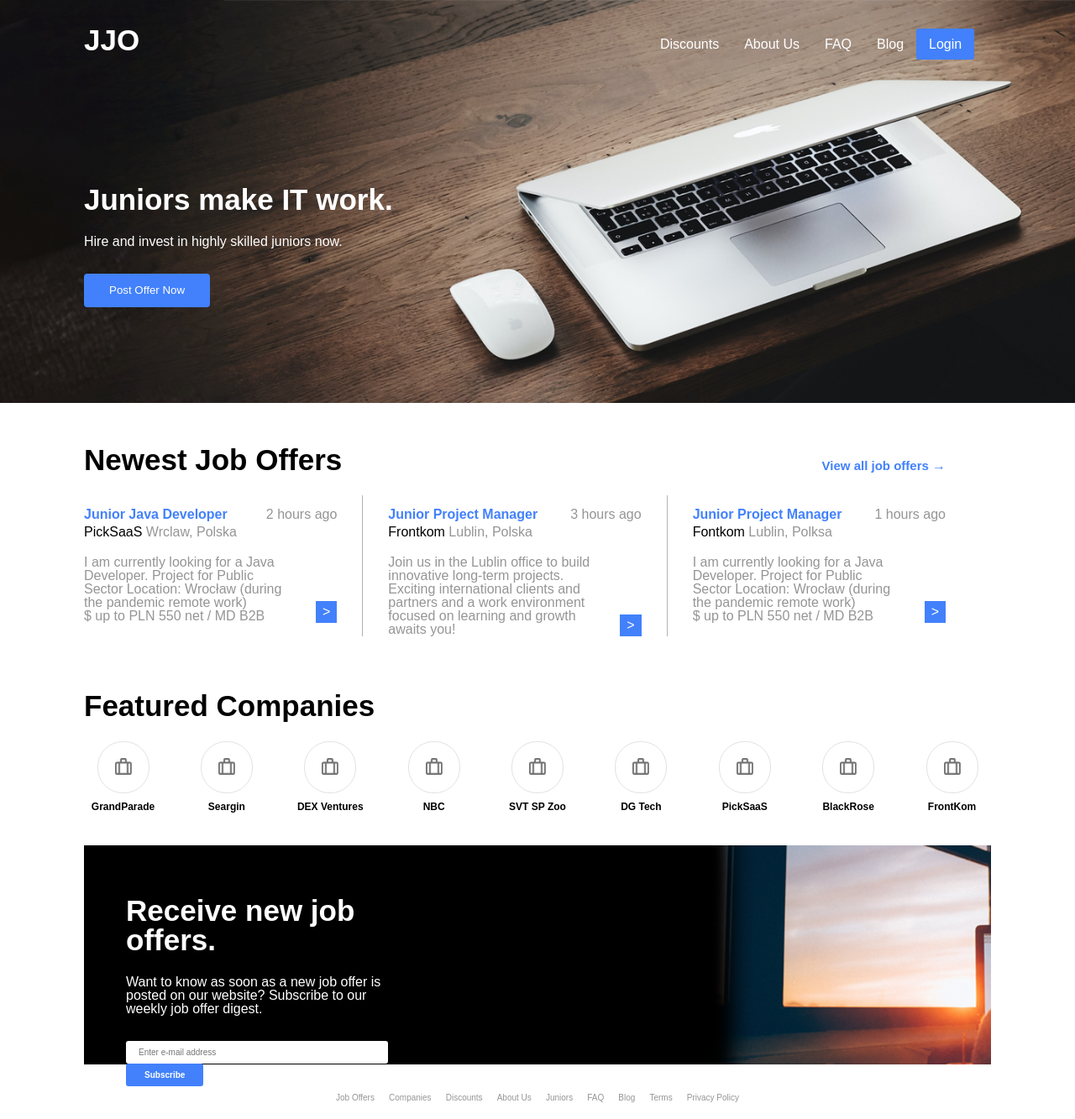
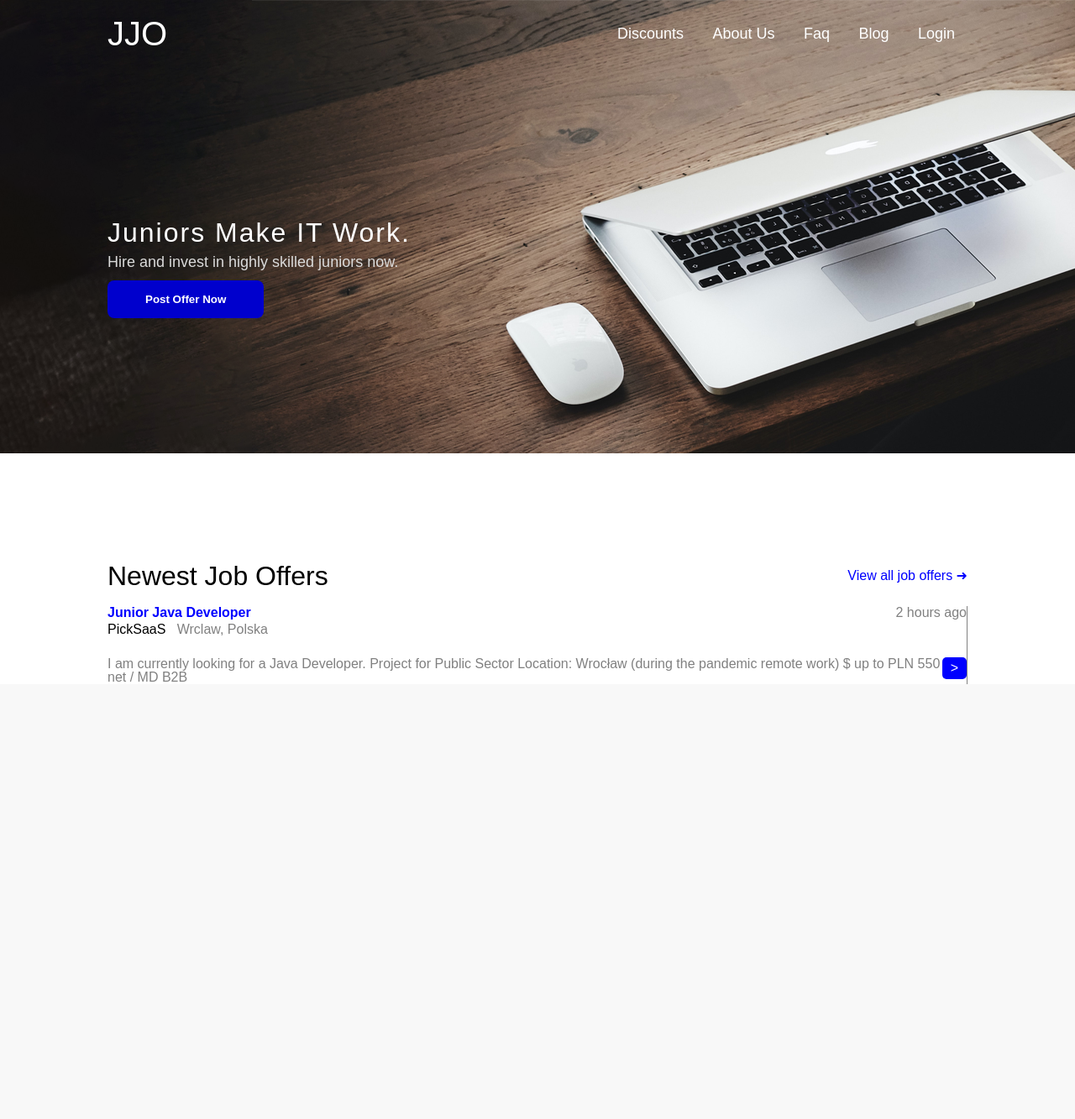
Before and after one commit to Douaa19/Cours, a PHP site: page / in a window 1280 px wide. Shown: the whole page at 84% size. After the commit the page ends 815 px from the top, so only its background shows below. Run offline with PHP 8.4, Linux system fonts and the light colour scheme.

Commit message:
RemodulerLaPageJJo

```diff
--- a/JJO Project/Assets/index.html
+++ b/JJO Project/Assets/index.html
@@ -1,221 +1,73 @@
 <!DOCTYPE html>
 <html lang="en">
 <head>
-    <link rel="stylesheet" href="./normalize/normalize.css">
+    <link rel="stylesheet" href="normalize/normalize.css">
     <link rel="stylesheet" href="style.css">
-    <meta name="description" content="">
+    <meta name="description" content="JJO">
     <meta charset="UTF-8">
+    <meta http-equiv="X-UA-Compatible" content="IE=edge">
     <meta name="viewport" content="width=device-width, initial-scale=1.0">
-    <title>JJO</title>
+    <title>Page d'accueil JJO</title>
 </head>
 <body>
-    <header>
-        <div class="tw">
-            <div class="ln">
-                <div class="logo">
-                    <h1 class="h1">JJO</h1>
-                </div>
-                <div class="nav">
-                    <ul>
-                        <li><a href="#" class="di">Discounts</a></li>
-                        <li><a href="#" class="ab">About Us</a></li>
-                        <li><a href="#" class="faq">FAQ</a></li>
-                        <li><a href="#" class="blo">Blog</a></li>
-                        <li><a href="#" class="log">Login</a></li>
+
+    <div class="header">
+        <div class="header-head">
+            <div class="container">
+                <div class="hd-stl">
+                    <div class="logo">
+                        <h1>jjo</h1>
+                    </div>
+                    <ul class="nav">
+                        <li><a href="#">discounts</a></a></li>
+                        <li><a href="#">about us</a></a></li>
+                        <li><a href="#">faq</a></a></li>
+                        <li><a href="#">blog</a></a></li>
+                        <li><a href="#">login</a></a></li>
                     </ul>
                 </div>
             </div>
-            <div class="desc">
-                <div class="h1">
-                    <h1 class="h1">Juniors make IT work.</h1>
-                </div>
-                <div class="p1">
-                    <p>Hire and invest in highly skilled juniors now.</p>
-                </div>
-
-                    <button class="post" type="button">Post Offer Now</button>
-
+        </div><!-- End header head -->
+        <div class="container">
+            <div class="header-body">
+                <h2>Juniors make IT work.</h2>
+                <p>
+                    Hire and invest in highly skilled juniors now.
+                </p>
+                <button>post offer now</button>
             </div>
         </div>
-    </header>
-    <section>
-        <div class="tw1">
-            <div class="bar">
-                <h1 class="hs">Newest Job Offers</h1>
-                <div class="view">
-                    <a href="#" class="V">View all job offers </a>
-                    <a href="#" class="flech">→</a>
-                </div>
-            </div>
-            <div class="g">
-                    <div class="jp">
-                        <div class="smalhead">
-                            <div class="container">
-                                <div class="h3">
-                                    <h3>Junior Java Developer</h3>
-                                </div>
-                                <div class="hours">
-                                <p>2 hours ago</p>
-                                </div>
-                            </div>
-                            <div class="h4">
-                                <h4>PickSaaS&nbsp;</h4>
-                                <div class="place">
-                                    <h4>Wrclaw, Polska</h4>
-                                </div>
-                            </div>
-                        </div>
-                        <div class="pf">
-                            <p class="p">I am currently looking for a Java Developer. Project for Public Sector Location: Wrocław (during the pandemic remote work) <br>
-                                $ up to PLN 550 net / MD B2B</p>
-                            <div class="f">
-                                <p>></p>
-                            </div>
-                        </div>
+    </div> <!-- End header -->
+    <div class="section">
+        <div class="container">
+            <div class="header-section">
+                <h2>Newest Job Offers</h2>
+                <p>View all job offers ➜</p>
+            </div> <!-- End header-section -->
+            <div class="box">
+                <div class="main">
+                    <div class="header-main">
+                        <h3>Junior Java Developer</h3>
+                        <p>2 hours ago</p>
                     </div>
-                    <div class="jp1">
-                        <div class="smalhead">
-                            <div class="container">
-                                <div class="h3">
-                                    <h3>Junior Project Manager</h3>
-                                </div>
-                                <div class="hours">
-                                <p>3 hours ago</p>
-                                </div>
-                            </div>
-                            <div class="h4">
-                                <h4>Frontkom&nbsp;</h4>
-                                <div class="place">
-                                    <h4>Lublin, Polska</h4>
-                                </div>
-                            </div>
-                        </div>
-                        <div class="pf">
-                            <div class="pf1">
-                                <p class="p2">Join us in the Lublin office to build innovative long-term projects. Exciting international clients and partners and a work environment focused on learning and growth awaits you!
-                                </p>
-                                <div class="f">
-                                    <p>></p>
-                                </div>
-                            </div>
-                        </div>
+                </div> <!-- End main -->
+                <div class="smal-header-main">
+                    <div class="place">
+                        PickSaaS&nbsp;&nbsp;&nbsp;
                     </div>
-                <div class="jp2">
-                    <div class="smalhead">
-                        <div class="container">
-                            <div class="h3">
-                                <h3>Junior Project Manager</h3>
-                            </div>
-                            <div class="hours">
-                            <p>1 hours ago</p>
-                            </div>
-                        </div>
-                        <div class="h4">
-                            <h4>Fontkom&nbsp;</h4>
-                            <div class="place">
-                                <h4>Lublin, Polksa</h4>
-                            </div>
-                        </div>
+                    <div class="place-city">
+                        Wrclaw, Polska
                     </div>
-                    <div class="pf">
-                        <p class="p">I am currently looking for a Java Developer. Project for Public Sector Location: Wrocław (during the pandemic remote work)<br>
-                            $ up to PLN 550 net / MD B2B</p>
-                        <div class="f">
-                            <p>></p>
-                        </div>
+                </div> <!-- End smal-header-main -->
+                <div class="text-main">
+                    <p>I am currently looking for a Java Developer. Project for Public Sector Location: Wrocław (during the pandemic remote work)
+                        $ up to PLN 550 net / MD B2B</p>
+                    <div class="flech-main">
+                        <p>></p>
                     </div>
-                </div>
-            </div>
+                </div> <!-- End taxt-main -->
+            </div> <!-- End box -->
         </div>
-        <div class="tw2">
-            <div class="h">
-                <h1>Featured Companies</h1>
-            </div>
-            <div class="icones">
-                <div class="iandp">
-                    <div class="icone">
-                        <img src="./images/icon-briefcase.png" alt="icon-briefcase" class="i">
-                    </div>
-                        <p class="pi">GrandParade</p>
-                </div>
-                <div class="iandp">
-                    <div class="icone">
-                        <img src="./images/icon-briefcase.png" alt="icon-briefcase" class="i">
-                    </div>
-                        <p class="pi">Seargin</p>
-                </div>
-                <div class="iandp">
-                    <div class="icone">
-                        <img src="./images/icon-briefcase.png" alt="icon-briefcase" class="i">
-                    </div>
-                        <p class="pi">DEX Ventures</p>
-                </div>
-                <div class="iandp">
-                    <div class="icone">
-                        <img src="./images/icon-briefcase.png" alt="icon-briefcase" class="i">
-                    </div>
-                        <p class="pi">NBC</p>
-                </div>
-                <div class="iandp">
-                    <div class="icone">
-                        <img src="./images/icon-briefcase.png" alt="icon-briefcase" class="i">
-                    </div>
-                        <p class="pi">SVT SP Zoo</p>
-                </div>
-                <div class="iandp">
-                    <div class="icone">
-                        <img src="./images/icon-briefcase.png" alt="icon-briefcase" class="i">
-                    </div>
-                        <p class="pi">DG Tech</p>
-                </div>
-                <div class="iandp">
-                    <div class="icone">
-                        <img src="./images/icon-briefcase.png" alt="icon-briefcase" class="i">
-                    </div>
-                        <p class="pi">PickSaaS</p>
-                </div>
-                <div class="iandp">
-                    <div class="icone">
-                        <img src="./images/icon-briefcase.png" alt="icon-briefcase" class="i">
-                    </div>
-                        <p class="pi">BlackRose</p>
-                </div>
-                <div class="iandp">
-                    <div class="icone">
-                        <img src="./images/icon-briefcase.png" alt="icon-briefcase" class="i">
-                    </div>
-                        <p class="pi">FrontKom</p>
-                </div>
-            </div>
-        </div>
-        <div class="tw3">
-            <div class="image">
-
-                <div class="box">
-                    <h1 class="h1">Receive new job offers.</h1>
-                    <p class="lastp">Want to know as soon as a new job offer is posted on our website? Subscribe to our weekly job offer digest.</p>
-                    <div class="subscribe">
-                        <label for="email" class="email"></label>
-                        <input type="email" id="email" name="email" placeholder="Enter e-mail address" class="input">
-                        <button type="button" class="button">Subscribe</button>
-                    </div>
-                </div>
-
-            </div>
-        </div>
-    </section>
-    <footer>
-        <ul class="footer">
-            <li> <a href="#">Job Offers</a></li>
-            <li> <a href="#">Companies</a></li>
-            <li><a href="#">Discounts</a></li>
-            <li><a href="#">About Us</a></li>
-            <li><a href="#">Juniors</a></li>
-            <li><a href="#">FAQ</a></li>
-            <li><a href="#">Blog</a></li>
-            <li><a href="#">Terms</a></li>
-            <li><a href="#">Privacy Policy</a></li>
-        </ul>
-    </footer>
+    </div>
 </body>
 </html>
--- a/JJO Project/Assets/style.css
+++ b/JJO Project/Assets/style.css
@@ -1,273 +1,158 @@
-.tw{
-    width: 84%;
-    padding: 30px 100px;
+.container {
+    width: 80%;
+    margin: auto;
 }
-.tw1{
-    padding-right: 5%;
-}
-header{
-    height: 60vh;
-    background-image: url(./images/hero-image.png);
+
+.header {
+    height: 80vh;
+    background-image: url(../Assets/images/hero-image.png);
+    /* background-size: cover; */
+    /* background-position: center; */
     background-repeat: no-repeat;
-    background-size: cover;
+    position: relative;
     font-family: Arial, Helvetica, sans-serif;
 }
-.logo{
-    color: white;
-}
-ul{
-    padding: 15px;
-    list-style: none;
-    display: flex;
-}
-.di{
-    text-decoration: none;
-    color: white;
-    padding: 15px;
-}
-.ab{
-    text-decoration: none;
-    color: white;
-    padding: 15px;
-}
-.faq{
-    text-decoration: none;
-    color: white;
-    padding: 15px;
-}
-.blo{
-    text-decoration: none;
-    color: white;
-    padding: 15px;
-}
-.log{
-    text-decoration: none;
-    color: white;
-    padding: 10px 15px;
-    background-color: #4281FB;
-    border-radius: 3px;
-}
-.ln{
-    display: flex;
-    justify-content: space-between;
-    padding-bottom: 130px;
 
-}
-.desc{
-    color: white;
-    width: 50%;
-}
-h1{
-    font-size: 35px;
-    padding: 0 0 25px;
-    font-size: 35px;
-    font-weight: bold;
-}
-.p1{
-    margin-bottom: 30px;
-}
-.post{
-    color:white;
-    border:1px#4281FB;
-    border-radius: 4px;
-    background-color: #4281FB;
-    margin-right: 350px;
-    text-align: center;
-    line-height: 40px;
-    padding: 0 30px;
-
-}
-section{
-    margin: 35px 100px;
-}
-.hs{
-    color: black;
-    font-size: 35px;
-    font-family: Arial, Helvetica, sans-serif;
-}
-.V{
-    text-decoration: none;
-    font-family: Arial, Helvetica, sans-serif;
-    font-weight: bold;
-    font-size: 15px;
-    color: #4281FB;
-}
-.flech{
-    text-decoration: none;
-    font-family: Arial, Helvetica, sans-serif;
-    font-weight: bolder;
-    color: #4281FB;
-
-}
-.bar{
-    display: flex;
-    justify-content: space-between;
-    align-items: baseline;
-    padding: 15px 0 0 0;
-}
-.g{
-    font-family: Arial, Helvetica, sans-serif;
-    display: flex;
+.header .header-head {
+    padding: 20px 0;
+    /* background-color: magenta; */
 }
 
-.jp{
-    color:black;
-    margin: 0 30px 0 0;
-    width: 33%;
-
-}
-.container{
-    padding: 5px 0;
+.header .header-head .hd-stl {
     display: flex;
     justify-content: space-between;
     align-items: center;
 }
-.hours{
-    color: #959595;
-}
-.smalhead{
-    margin-top: 10px;
+
+.header .header-head .hd-stl .logo h1 {
+    font-size: 40px;
+    color: #FFF;
+    text-transform: uppercase;
 }
 
-.h3{
-    color: #4281FB;
-    font-weight: bold;
+.header .header-head .hd-stl .nav {
+    list-style: none;
 }
-.h4{
-    background-color: rgb(255, 255, 255);
-    margin-block-start: auto;
-    margin-block-end: auto;
+
+.header .header-head .hd-stl .nav li {
+    display: inline-block;
+    padding: 5px 15px;
+    font-size: 18px;
+}
+
+.header .header-head .hd-stl .nav li a {
+    text-decoration: none;
+    color: #FFF;
+    text-transform: capitalize;
+}
+
+.header .header-body {
+    position: absolute;
+    top: 50%;
+    transform: translateY(-50%);
+}
+
+.header .header-body h2 {
+    text-transform: capitalize;
+    font-size: 32px;
+    color: #FFF;
+    margin-bottom: 10px;
+    letter-spacing: 2px;
+}
+
+.header .header-body p {
+    font-size: 18px;
+    color: #dbdbdb;
+    margin-bottom: 13px;
+}
+
+.header .header-body button {
+    border: none;
+    outline: none;
+    background-color: mediumblue;
+    color: #FFF;
+    cursor: pointer;
+    text-transform: capitalize;
+    padding: 15px 45px;
+    border-radius: 8px;
+    font-weight: 600;
+}
+
+.section .header-section{
     display: flex;
+    justify-content: space-between;
+    padding-top: 30px;
+    padding-bottom: 20px;
 }
-.place{
-    color: #959595;
+
+
+.section .header-section h2{
+    font-size: 32px;
+    font-family: Arial, Helvetica, sans-serif;
 }
-.f{
-    background-color:  #4281FB;
-    color: white;
-    padding: 5px 8px;
-    margin-left: 25px;
+
+
+.section .header-section p{
+    color: blue;
+    font-family: Arial, Helvetica, sans-serif;
+    display: flex;
+    align-items: center;
 }
-.pf{
-    padding: 20px 0 0;
+
+.section .main .box{
+    border-right: 1px solid gray;
+}
+
+.section .main .header-main{
     display: flex;
-    align-items: flex-end;
+    justify-content: space-between;
+    font-family: Arial, Helvetica, sans-serif;
 }
-.pf1{
+
+
+.section .main .header-main h3{
+    font-weight: 600;
+    color: blue;
+}
+
+.section .main .header-main p{
+    color: gray;
+    position: relative;
+    top: 0%;
+}
+
+.section .smal-header-main{
+    font-family: Arial, Helvetica, sans-serif;
     display: flex;
-    align-items: flex-end;
+    padding-top: 4px;
 }
-.p2{
-    color: #959595;
-    padding: 0 10px 0 0;
-}
-.p{
-    background-color: rgb(255, 255, 255);
-    color: #959595;
-}
-.jp1{
-    border-left: 1px solid #B3B3B3;
-    padding: 0 30px;
-    width: 33%;
+
+.section .smal-header-main .place{
 
 }
-.jp2{
-    border-left: 1px solid #B3B3B3;
-    padding: 0 0 0 30px;
-    width: 33%;
+
+.section .smal-header-main .place-city{
+    color: gray;
 }
-.tw2{
-    /* border: 1px solid black; */
-    margin: 50px 0 40px 0;
+
+.section .box{
+    border-right: 1px solid gray;
 }
-.h{
-    color: black;
-    font-size: 35px;
+
+.section .text-main{
+    display: flex;
+    align-items: flex-start;
     font-family: Arial, Helvetica, sans-serif;
-    font-weight: bold;
-    padding: 15px 0 0 0;
+    margin-top: 25px;
 }
-.icones{
 
-    display: flex;
-    justify-content: space-between;
+.section .text-main p{
+    color: gray;
 }
-.iandp {
-    width: calc(10% - 15px);
-    /* background-color: #CCC; */
+
+.section .text-main .flech-main p{
+    color: white;
+    background-color: blue;
+    padding: 5px 10px;
+    border-radius: 5px;
 }
-.icone {
-    border: 1px solid#E2E2E2;
-    width: 30px;
-    height: 30px;
-    padding: 15px;
-    border-radius: 30px;
-    margin: auto;
-    text-align: center;
-    line-height: 38px;
-}
-.i{
-    width: 20px;
-    height: 20px;
-}
-.pi{
-    font-family: Arial, Helvetica, sans-serif;
-    font-weight: bold;
-    font-size: 12px;
-    margin: 10px 0 0 0;
-    text-align: center;
-}
-.image{
-    height: 261px;
-    background-image: url(./images/Newsletter-image.png);
-    background-repeat: no-repeat;
-    background-size: cover;
-}
-.tw3{
-    color: white;
-    background-color: black;
-    margin: 30px 0;
-
-}
-.box{
-    width: 31%;
-    font-family: Arial, Helvetica, sans-serif;
-    padding: 60px 0 0 50px;
-}
-.lastp{
-    padding: 0 0 10px 0;
-}
-.subscribe{
-    padding: 20px 0 0 0;
-
-}
-.input{
-    border-radius: 3px;
-    border: white;
-    padding: 8px 165px 8px 15px;
-    font-size: 10px;
-    margin-right: 13px;
-}
-.button{
-    border: white;
-    color: white;
-    border-radius: 3px;
-    background-color: #4281FB;
-    padding: 8px 22px;
-    font-weight: bold;
-    font-size: 10px;
-}
-footer {
-    font-family: Arial, Helvetica, sans-serif;
-    font-size: 10px;
-}
-.footer{
-    display: flex;
-    justify-content: space-between;
-    padding: 0px 300px;
-    margin: 0px 100px 20px 100px;
-}
-a{
-    text-decoration: none;
-    color: #959595;
-}
```
